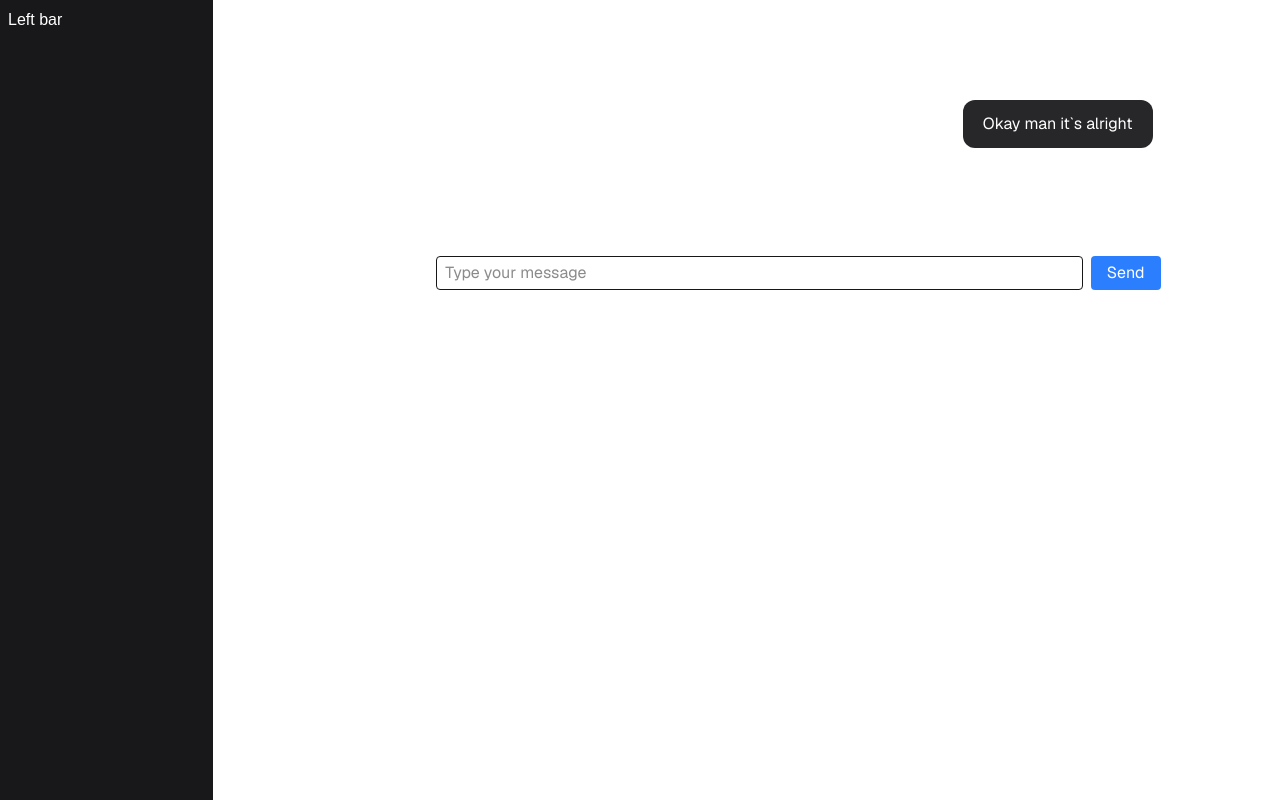
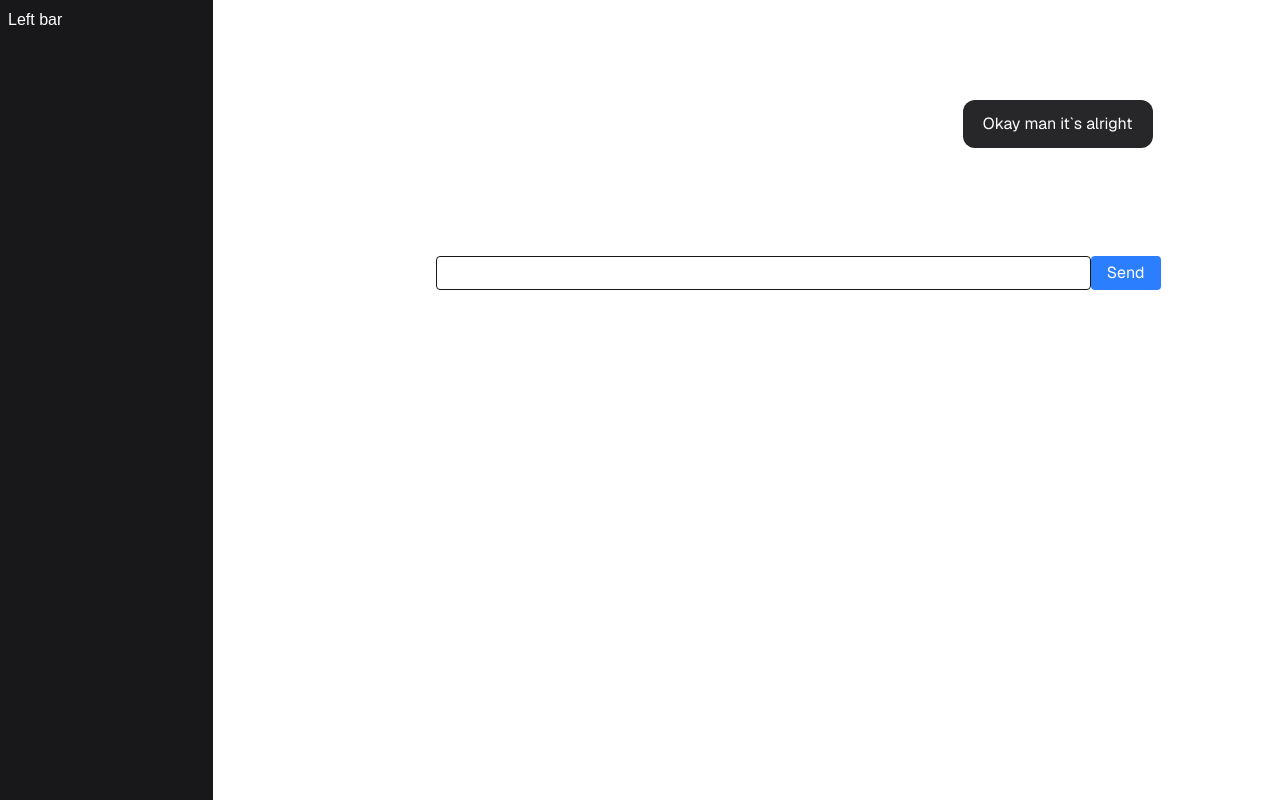
Before and after one commit to Noikstrax/local-llm-nextjs, a Next.js app: page / in a window 1280 px wide. Built offline with nearby package versions, Linux system fonts and the light colour scheme.

Commit message:
refactor(chatbox): reduce inputField, SendButton components to SendForm component

```diff
--- a/src/app/components/ChatBox.tsx
+++ b/src/app/components/ChatBox.tsx
@@ -3,6 +3,7 @@ import { useState } from "react";
 import { Message, MessageList } from "./chatbox/MessageList";
 import { InputFiled } from "./chatbox/InputField";
 import { SendButton } from "./chatbox/SendButton";
+import { SendForm } from "./chatbox/SendForm";
 
 interface Props {
   className?: string;
@@ -62,8 +63,11 @@ export const ChatBox = ({ className }: Props) => {
         className="flex flex-col text-white gap-2 mt-10 p-2 max-h-[80vh] overflow-auto"
       />
       <div className="flex gap-2 mt-2 h-full">
-        <InputFiled value={newMessage} onChange={onChange} />
-        <SendButton onClick={handleSend} />
+        <SendForm
+          onChange={onChange}
+          handleSend={handleSend}
+          newMessage={newMessage}
+        />
       </div>
     </div>
   );
--- a/src/app/components/chatbox/InputField.tsx
+++ /dev/null
@@ -1,17 +0,0 @@
-interface Props {
-  value: string;
-  onChange: (arg: string) => void;
-}
-
-export const InputFiled = ({ value, onChange }: Props) => {
-  return (
-    <input
-      className="border px-2 py-1 rounded w-full"
-      value={value}
-      onInput={(e) => {
-        onChange(e.currentTarget.value);
-      }}
-      placeholder="Type your message"
-    />
-  );
-};
--- a/src/app/components/chatbox/SendButton.tsx
+++ /dev/null
@@ -1,15 +0,0 @@
-interface Props {
-  onClick: VoidFunction;
-}
-
-export const SendButton = ({ onClick }: Props) => {
-  return (
-    <button
-      className="bg-blue-500 text-white px-4 py-1 rounded cursor-pointer"
-      onClick={onClick}
-      type="submit"
-    >
-      Send
-    </button>
-  );
-};
--- /dev/null
+++ b/src/app/components/chatbox/SendForm.tsx
@@ -0,0 +1,32 @@
+import { InputFiled } from "./InputField";
+import { SendButton } from "./SendButton";
+
+interface Props {
+  handleSend: () => void;
+  newMessage: string;
+  onChange: (newMessage: string) => void;
+}
+
+export const SendForm = ({ handleSend, newMessage, onChange }: Props) => {
+  return (
+    <form
+      onSubmit={(e) => {
+        e.preventDefault();
+        handleSend();
+      }}
+      className="flex space-between w-full"
+    >
+      <input
+        className="border px-2 py-1 rounded w-full"
+        value={newMessage}
+        onChange={(e) => onChange(e.target.value)}
+      />
+      <button
+        className="bg-blue-500 text-white px-4 py-1 rounded cursor-pointer"
+        type="submit"
+      >
+        Send
+      </button>
+    </form>
+  );
+};
```
